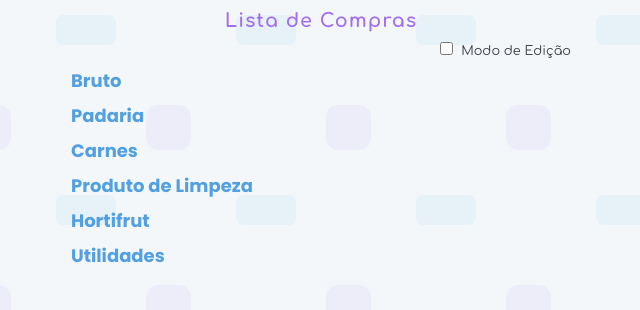
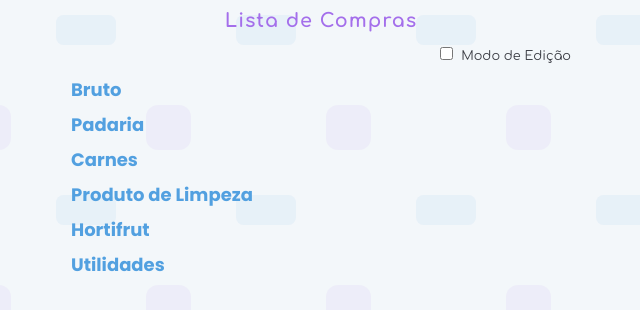
Before and after one commit to ThiagoHouse/ListaDeCompras, a Next.js app: page / in a window 1280 px wide. Shown: the top 310 px of the page, without its empty margins (319-959 px from the left). Built offline with nearby package versions, Linux system fonts and the light colour scheme.

Commit message:
Insere respiro no input

```diff
--- a/src/app/globals.css
+++ b/src/app/globals.css
@@ -86,6 +86,7 @@ body {
 
 input {
     font-family: 'Comfortaa', Arial, Helvetica, sans-serif !important;
+    margin: 8px 8px;
 }
 
 .lista-compras-item button {
```
